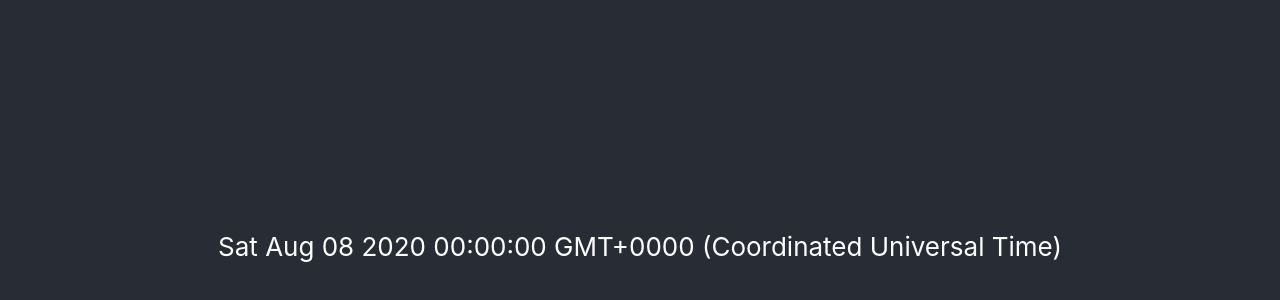
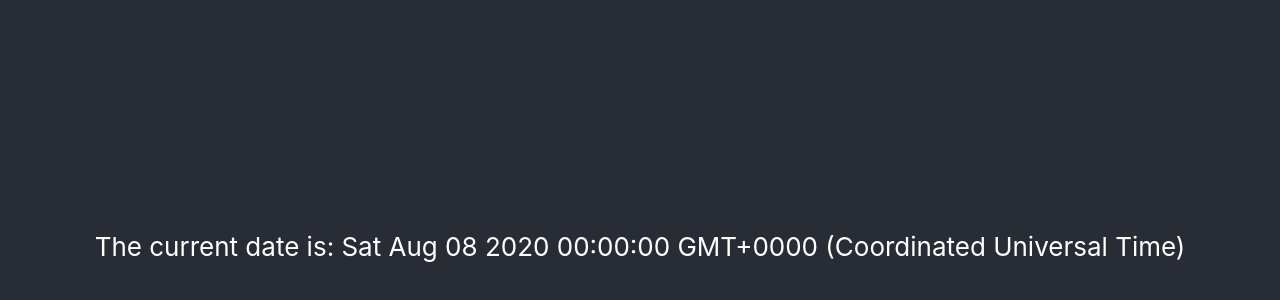
Before and after one commit to elze/vercel-express-react, a React (Create React App) app: page / in a window 1280 px wide. Shown: the part 154-454 px from the top of the page. Built offline with nearby package versions, Linux system fonts and the light colour scheme; no server answers.

Commit message:
Added extra words

```diff
--- a/src/App.js
+++ b/src/App.js
@@ -35,7 +35,7 @@ export class App extends Component {
 	  return (
 		<div className="App">
 		  <header className="App-header">
-			<p>{ this.state.currentDate } </p>
+			<p>The current date is: { this.state.currentDate } </p>
 		  </header>
 		</div>
 	  );
```
